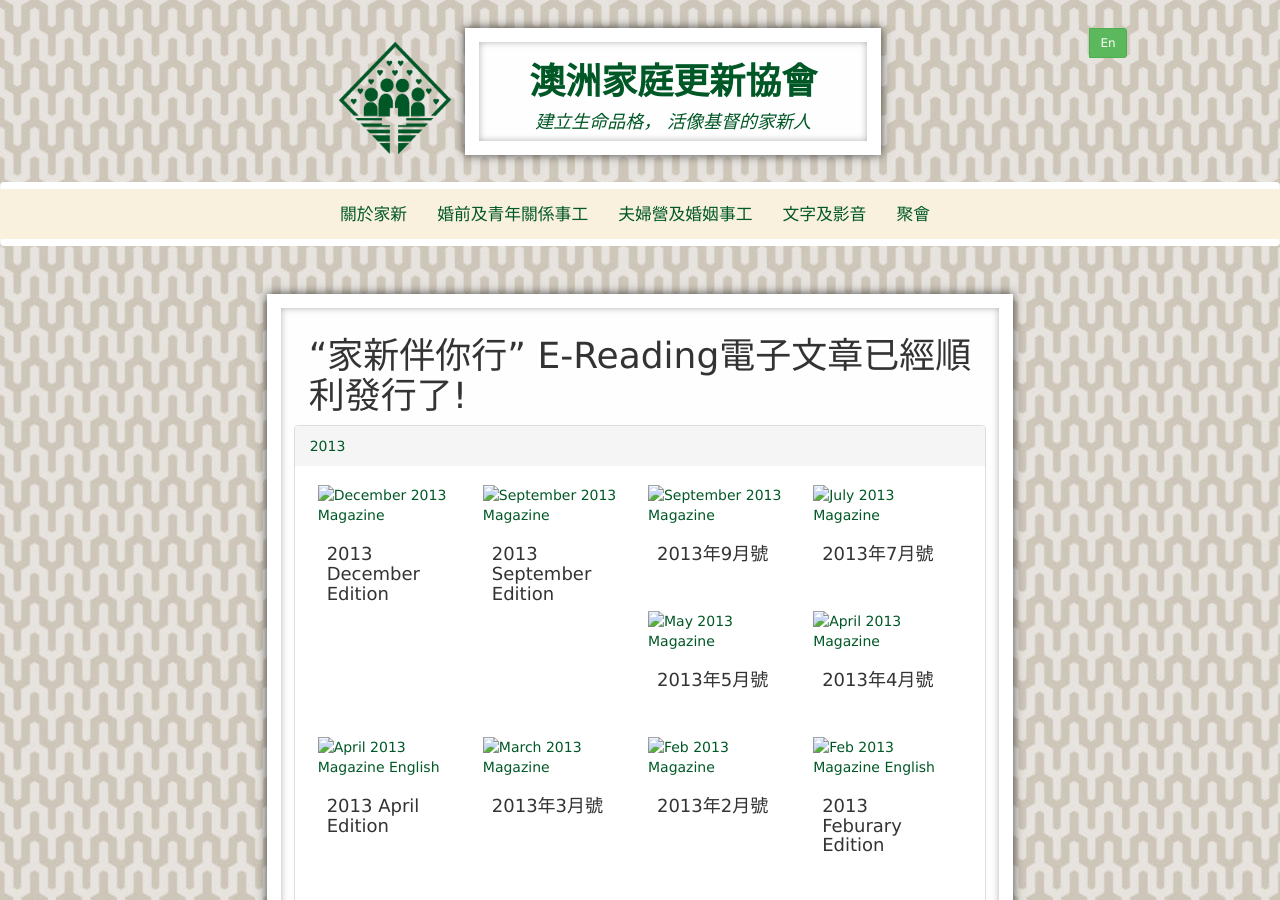
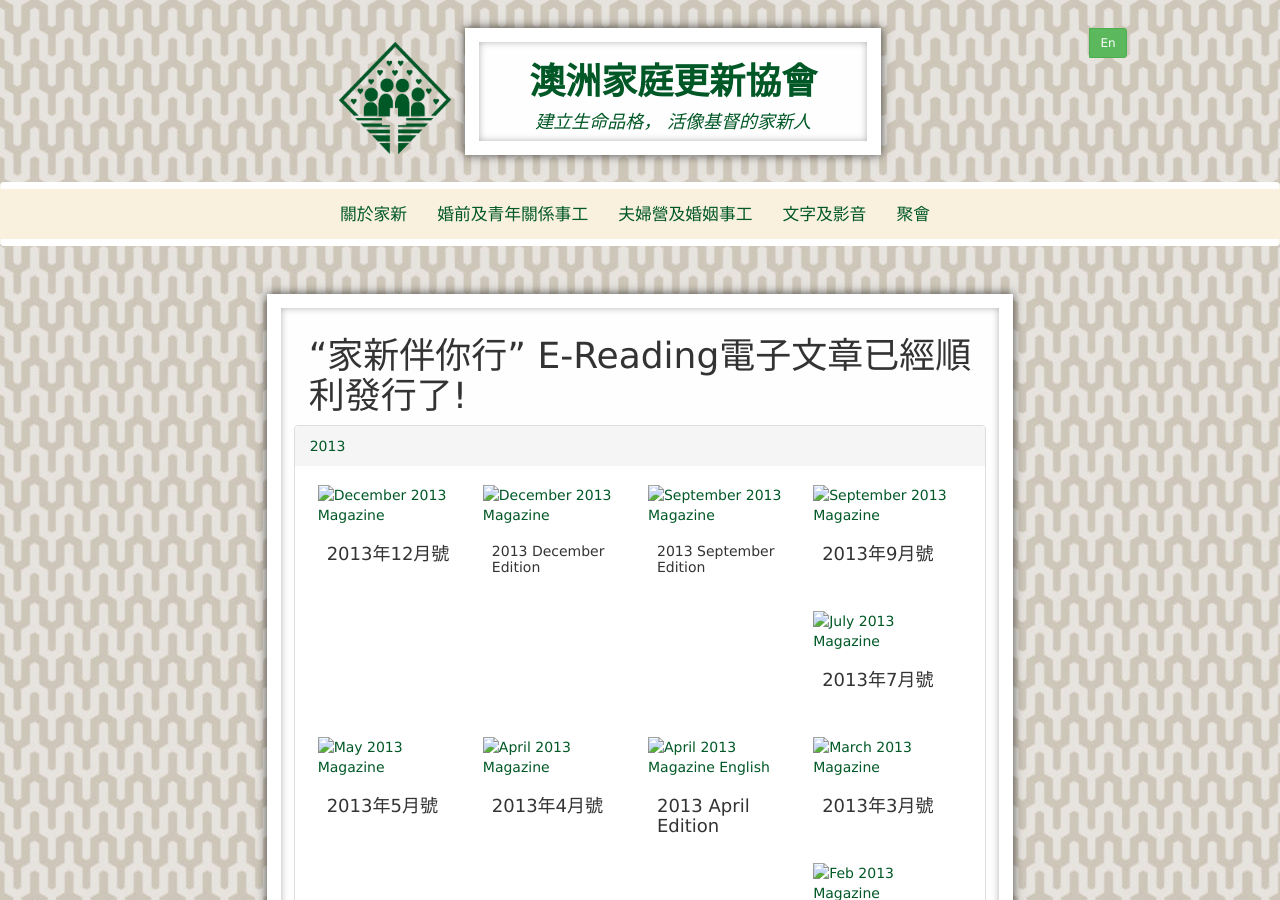
Before and after one commit to mffc/mffc, a Jekyll site: the page built from mag/_posts/2001-01-02-stayconnected.md, in a window 1280 px wide and 900 px high. Built offline with Jekyll 4.4.1, drawn with Linux system fonts in a browser that asks for light colours; nearby versions of some CDN libraries; Markdown is read by kramdown in place of the engine named in the settings.

Commit message:
fix 2 things

```diff
--- a/mag/_posts/2001-01-02-stayconnected.md
+++ b/mag/_posts/2001-01-02-stayconnected.md
@@ -9,7 +9,7 @@ categories:
 
 “家新伴你行” E-Reading電子文章已經順利發行了!
 =============================================
-
+<!-- IF ENGLISH USE H5, OTHERWISE USE H4 -->
 <div class="row">
 <div class="panel-group " id="mag-panel">
 <div class="panel panel-default">
@@ -18,13 +18,23 @@ categories:
 </div>
 <div id="collapse2013">
 <div class="panel-body">
+<a href="../Mffc 1312.pdf">
+<div class="col-sm-6 col-md-3">
+<div class="thumbnail">
+<img class="img-responsive" alt="December 2013 Magazine"
+src="../Mffc 1312.png">
+<div class="caption">
+<h4>2013年12月號</h4>
+</div></div>
+</div>
+</a>
 <a href="../English - December 2013.pdf">
 <div class="col-sm-6 col-md-3">
 <div class="thumbnail">
 <img class="img-responsive" alt="December 2013 Magazine"
 src="../English - December 2013.png">
 <div class="caption">
-<h4>2013 December Edition</h4>
+<h5>2013 December Edition</h5>
 </div></div>
 </div>
 </a>
@@ -33,7 +43,7 @@ src="../English - December 2013.png">
 <div class="thumbnail">
 <img class="img-responsive" alt="September 2013 Magazine" src="../English - September 2012.png">
 <div class="caption">
-<h4>2013 September Edition</h4>
+<h5>2013 September Edition</h5>
 </div></div>
 </div>
 </a>
@@ -149,7 +159,7 @@ src="../English - December 2013.png">
 <div class="thumbnail">
 <img class="img-responsive" alt="December 2012 Magazine English" src="../stayconnect_2012Dec_en.png">
 <div class="caption">
-<h4>2012 December Edition</h4>
+<h5>2012 December Edition</h5>
 </div></div>
 </div>
 </a>
@@ -167,7 +177,7 @@ src="../English - December 2013.png">
 <div class="thumbnail">
 <img class="img-responsive" alt="November 2012 Magazine English" src="../stayconnect_2012Nov_en.png">
 <div class="caption">
-<h4>2012 November Edition</h4>
+<h5>2012 November Edition</h5>
 </div></div>
 </div>
 </a>
```
Also changed, not shown: news/_posts/2001-01-03-public-meeting.md (+10 -5 lines), mag/Mffc 1312.png (added).
